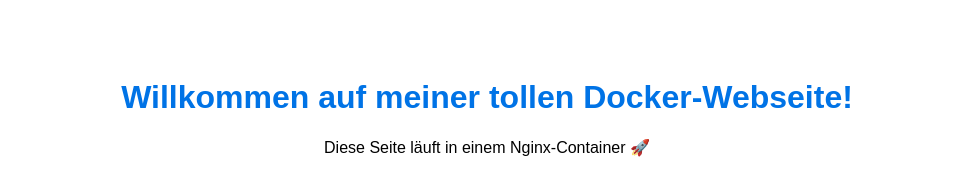
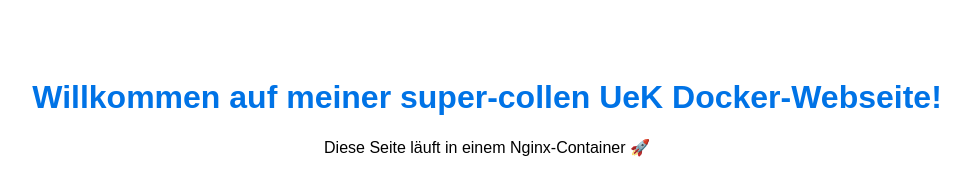
Before and after one commit to Highend105/UeK109, a plain HTML site: page 6.2/index.html in a window 1280 px wide. Shown: the whole page, without its empty margins (153-1123 px from the left). Drawn offline with Linux system fonts and the light colour scheme.

Commit message:
Update index.html

```diff
--- a/6.2/index.html
+++ b/6.2/index.html
@@ -10,7 +10,7 @@
     </style>
 </head>
 <body>
-    <h1>Willkommen auf meiner tollen Docker-Webseite!</h1>
+    <h1>Willkommen auf meiner super-collen UeK Docker-Webseite!</h1>
     <p>Diese Seite läuft in einem Nginx-Container 🚀</p>
 </body>
 </html>
```
